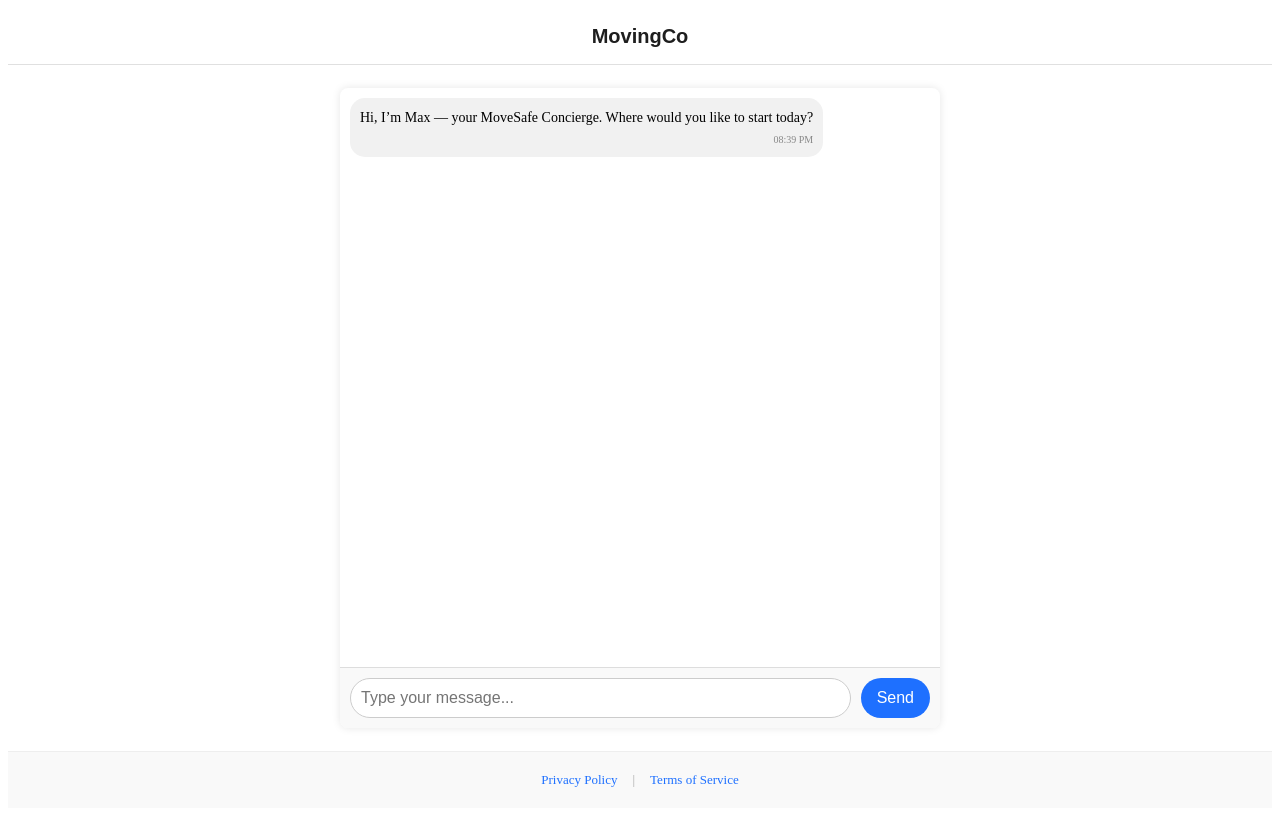
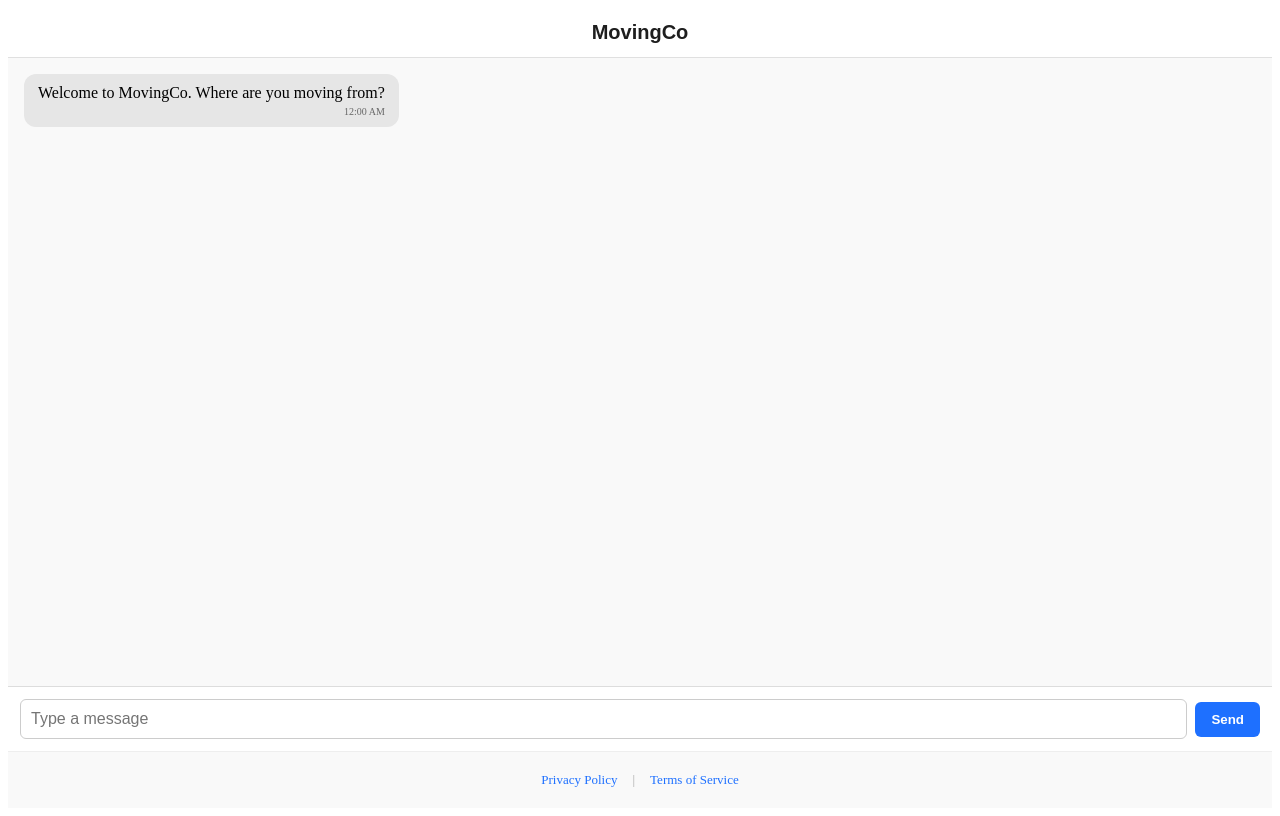
Before and after one commit to Trent2000Steel/V2, a Next.js app: page / in a window 1280 px wide. Built offline with nearby package versions, Linux system fonts and the light colour scheme.

Commit message:
Update ChatUI.js

```diff
--- a/components/ChatUI.js
+++ b/components/ChatUI.js
@@ -1,126 +1,122 @@
-// components/ChatUI.js
-import { useState, useEffect, useRef } from 'react';
+import { useEffect, useRef, useState } from 'react';
 
 export default function ChatUI() {
   const [messages, setMessages] = useState([
-    { role: 'assistant', content: 'Hi, I’m Max — your MoveSafe Concierge. Where would you like to start today?' }
+    { id: 1, role: 'assistant', text: "Welcome to MovingCo. Where are you moving from?" },
   ]);
   const [input, setInput] = useState('');
-  const messagesEndRef = useRef(null);
+  const bottomRef = useRef(null);
 
-  const sendMessage = async () => {
+  const handleSend = () => {
     if (!input.trim()) return;
-
-    const userMessage = { role: 'user', content: input };
-    setMessages(prev => [...prev, userMessage]);
+    const newMessage = { id: Date.now(), role: 'user', text: input };
+    setMessages(prev => [...prev, newMessage]);
     setInput('');
-
-    const res = await fetch('/api/chat', {
-      method: 'POST',
-      headers: { 'Content-Type': 'application/json' },
-      body: JSON.stringify({ messages: [...messages, userMessage] }),
-    });
-
-    const data = await res.json();
-    const botReply = { role: 'assistant', content: data.reply };
-    setMessages(prev => [...prev, botReply]);
+    // Simulate bot response
+    setTimeout(() => {
+      setMessages(prev => [
+        ...prev,
+        {
+          id: Date.now() + 1,
+          role: 'assistant',
+          text: "Got it. Where are you headed?",
+        },
+      ]);
+    }, 800);
   };
 
   useEffect(() => {
-    messagesEndRef.current?.scrollIntoView({ behavior: 'smooth' });
+    bottomRef.current?.scrollIntoView({ behavior: 'smooth' });
   }, [messages]);
 
   return (
-    <div style={styles.container}>
-      <div style={styles.chatBox}>
-        {messages.map((msg, index) => (
+    <div style={styles.wrapper}>
+      <div style={styles.chatScrollArea}>
+        {messages.map(msg => (
           <div
-            key={index}
+            key={msg.id}
             style={{
-              ...styles.message,
-              alignSelf: msg.role === 'user' ? 'flex-end' : 'flex-start',
-              backgroundColor: msg.role === 'user' ? '#d2eaff' : '#f1f1f1',
+              ...styles.messageBubble,
+              ...(msg.role === 'user' ? styles.userBubble : styles.assistantBubble),
             }}
           >
-            <div>{msg.content}</div>
-            <div style={styles.timestamp}>
-              {new Date().toLocaleTimeString([], { hour: '2-digit', minute: '2-digit' })}
-            </div>
+            {msg.text}
+            <div style={styles.timestamp}>{new Date(msg.id).toLocaleTimeString([], { hour: '2-digit', minute: '2-digit' })}</div>
           </div>
         ))}
-        <div ref={messagesEndRef} />
+        <div ref={bottomRef} />
       </div>
-      <div style={styles.inputContainer}>
+
+      <div style={styles.inputBar}>
         <input
-          style={styles.input}
-          type="text"
-          placeholder="Type your message..."
           value={input}
           onChange={(e) => setInput(e.target.value)}
-          onKeyDown={(e) => e.key === 'Enter' && sendMessage()}
+          placeholder="Type a message"
+          style={styles.input}
         />
-        <button style={styles.button} onClick={sendMessage}>Send</button>
+        <button onClick={handleSend} style={styles.sendBtn}>Send</button>
       </div>
     </div>
   );
 }
 
 const styles = {
-  container: {
+  wrapper: {
     display: 'flex',
     flexDirection: 'column',
-    height: '80vh',
-    width: '100%',
-    maxWidth: '600px',
-    margin: '0 auto',
-    backgroundColor: '#ffffff',
-    borderRadius: '8px',
-    boxShadow: '0 0 8px rgba(0,0,0,0.1)',
-    overflow: 'hidden',
+    flexGrow: 1,
+    height: '100%', // Parent should be 100dvh
   },
-  chatBox: {
-    flex: 1,
-    padding: '10px',
+  chatScrollArea: {
+    flexGrow: 1,
+    overflowY: 'auto',
+    padding: '16px',
     display: 'flex',
     flexDirection: 'column',
-    overflowY: 'auto',
+    backgroundColor: '#f9f9f9',
   },
-  message: {
+  inputBar: {
+    padding: '12px',
+    borderTop: '1px solid #ddd',
+    display: 'flex',
+    alignItems: 'center',
+    backgroundColor: '#fff',
+  },
+  input: {
+    flexGrow: 1,
+    padding: '10px',
+    border: '1px solid #ccc',
+    borderRadius: '6px',
+    fontSize: '16px',
+    marginRight: '8px',
+  },
+  sendBtn: {
+    backgroundColor: '#1e70ff',
+    color: '#fff',
+    padding: '10px 16px',
+    border: 'none',
+    borderRadius: '6px',
+    fontWeight: 'bold',
+  },
+  messageBubble: {
     maxWidth: '80%',
-    padding: '10px',
-    borderRadius: '15px',
+    padding: '10px 14px',
+    borderRadius: '12px',
     marginBottom: '10px',
-    fontSize: '14px',
-    lineHeight: '1.4',
+    position: 'relative',
+  },
+  assistantBubble: {
+    backgroundColor: '#e6e6e6',
+    alignSelf: 'flex-start',
+  },
+  userBubble: {
+    backgroundColor: '#cce0ff',
+    alignSelf: 'flex-end',
   },
   timestamp: {
     fontSize: '10px',
+    color: '#666',
+    marginTop: '4px',
     textAlign: 'right',
-    marginTop: '5px',
-    color: '#888',
   },
-  inputContainer: {
-    display: 'flex',
-    padding: '10px',
-    borderTop: '1px solid #ddd',
-    backgroundColor: '#f9f9f9',
-  },
-  input: {
-    flex: 1,
-    padding: '10px',
-    border: '1px solid #ccc',
-    borderRadius: '20px',
-    fontSize: '16px', // ✅ FIX: prevent iOS zoom
-    outline: 'none',
-  },
-  button: {
-    marginLeft: '10px',
-    padding: '10px 16px',
-    backgroundColor: '#1e70ff',
-    color: 'white',
-    border: 'none',
-    borderRadius: '20px',
-    cursor: 'pointer',
-    fontSize: '16px', // ✅ FIX: prevent iOS zoom
-  }
 };
```
